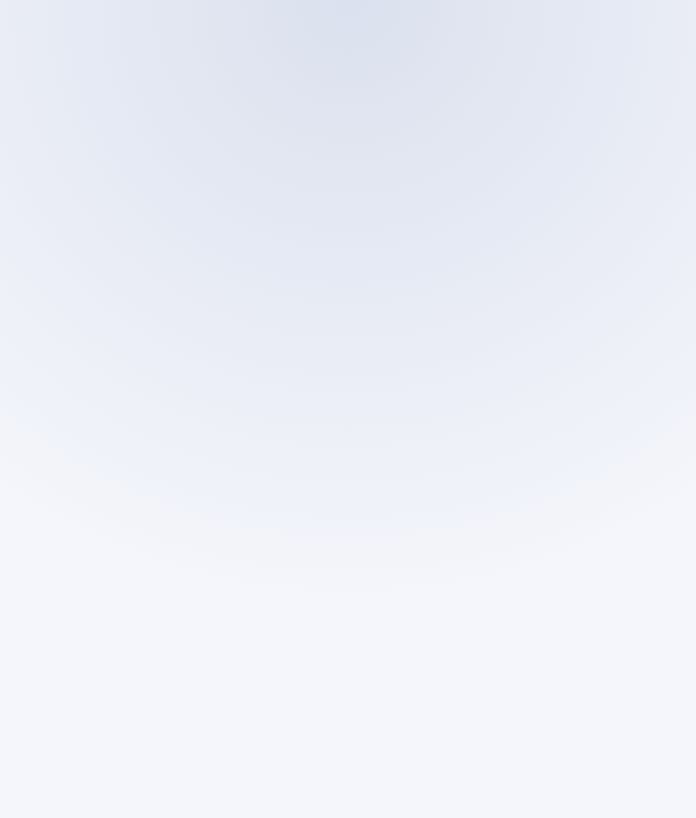
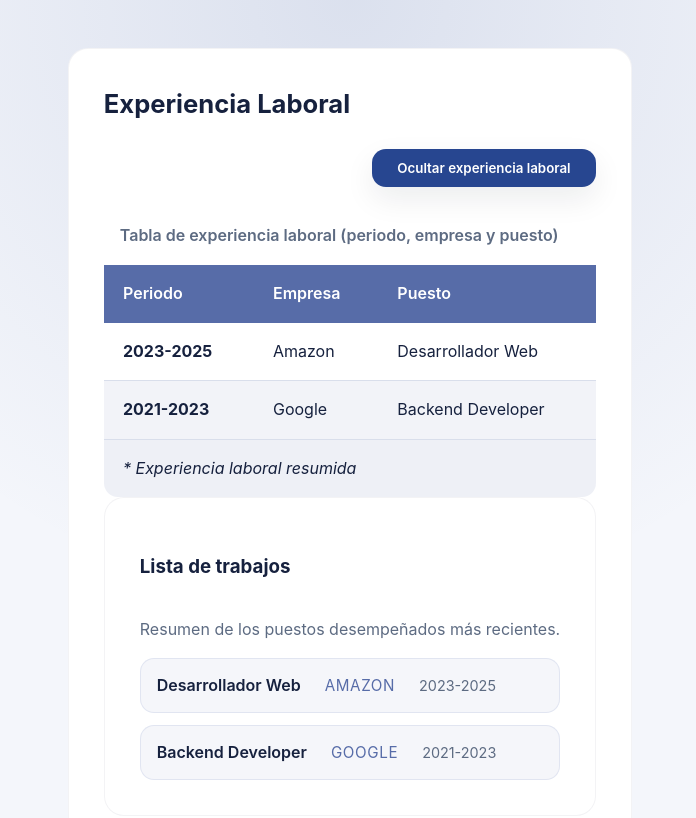
Before and after one commit to Jtanchezz/DesarrolloWeb, an Angular app in the folder cv-angular/: page /experience/jobs in a window 1280 px wide. Before the commit this address led to /. Shown: the top 818 px of the page, without its empty margins (290-986 px from the left). Built offline with nearby package versions, Linux system fonts and the light colour scheme.

Commit message:
Added nested routes
Added nested routes for experience/jobs

```diff
--- /dev/null
+++ b/cv-angular/src/app/sections/experience/experience-jobs.component.css
@@ -0,0 +1,53 @@
+.cv-experience-jobs {
+  display: flex;
+  flex-direction: column;
+  gap: 1rem;
+}
+
+.cv-experience-jobs__intro {
+  margin: 0;
+  color: var(--color-muted);
+}
+
+.cv-experience-jobs ul {
+  list-style: none;
+  display: flex;
+  flex-direction: column;
+  gap: 0.75rem;
+  padding: 0;
+  margin: 0;
+}
+
+.cv-experience-jobs li {
+  display: flex;
+  flex-wrap: wrap;
+  gap: 0.5rem 1.5rem;
+  align-items: baseline;
+  padding: 0.85rem 1rem;
+  border-radius: var(--radius-md);
+  background: rgba(87, 108, 168, 0.06);
+  border: 1px solid rgba(87, 108, 168, 0.12);
+}
+
+.cv-experience-jobs__role {
+  font-weight: 600;
+  color: var(--color-text);
+}
+
+.cv-experience-jobs__company {
+  font-size: 0.95rem;
+  letter-spacing: 0.04em;
+  color: var(--color-accent);
+}
+
+.cv-experience-jobs__period {
+  font-size: 0.9rem;
+  color: var(--color-muted);
+}
+
+@media (max-width: 640px) {
+  .cv-experience-jobs li {
+    flex-direction: column;
+    align-items: flex-start;
+  }
+}
--- /dev/null
+++ b/cv-angular/src/app/sections/experience/experience-jobs.component.html
@@ -0,0 +1,13 @@
+<section class="cv-experience-jobs cv-card" aria-labelledby="experience-jobs-title">
+  <h3 id="experience-jobs-title">Lista de trabajos</h3>
+  <p class="cv-experience-jobs__intro">
+    Resumen de los puestos desempeñados más recientes.
+  </p>
+  <ul>
+    <li *ngFor="let job of jobs">
+      <span class="cv-experience-jobs__role">{{ job.role }}</span>
+      <span class="cv-experience-jobs__company">{{ job.company | uppercase }}</span>
+      <span class="cv-experience-jobs__period">{{ job.period }}</span>
+    </li>
+  </ul>
+</section>
--- /dev/null
+++ b/cv-angular/src/app/sections/experience/experience-jobs.component.ts
@@ -0,0 +1,16 @@
+import { ChangeDetectionStrategy, Component } from '@angular/core';
+import { CommonModule } from '@angular/common';
+
+import { experienceHistory } from '../../data/cv-data';
+
+@Component({
+  selector: 'app-experience-jobs',
+  standalone: true,
+  imports: [CommonModule],
+  templateUrl: './experience-jobs.component.html',
+  styleUrl: './experience-jobs.component.css',
+  changeDetection: ChangeDetectionStrategy.OnPush
+})
+export class ExperienceJobsComponent {
+  readonly jobs = experienceHistory;
+}
--- a/cv-angular/src/app/sections/experience/experience.component.html
+++ b/cv-angular/src/app/sections/experience/experience.component.html
@@ -32,4 +32,5 @@
       </tr>
     </tfoot>
   </table>
+  <router-outlet></router-outlet>
 </section>
--- a/cv-angular/src/app/sections/experience/experience.component.ts
+++ b/cv-angular/src/app/sections/experience/experience.component.ts
@@ -1,11 +1,13 @@
 import { ChangeDetectionStrategy, Component } from '@angular/core';
 import { CommonModule } from '@angular/common';
+import { RouterModule } from '@angular/router';
+
 import { experienceHistory } from '../../data/cv-data';
 
 @Component({
   selector: 'app-experience',
   standalone: true,
-  imports: [CommonModule],
+  imports: [CommonModule, RouterModule],
   templateUrl: './experience.component.html',
   styleUrl: './experience.component.css',
   changeDetection: ChangeDetectionStrategy.OnPush
```
Also changed, not shown: cv-angular/src/app/app-routing.module.ts (+8 -1 lines).
